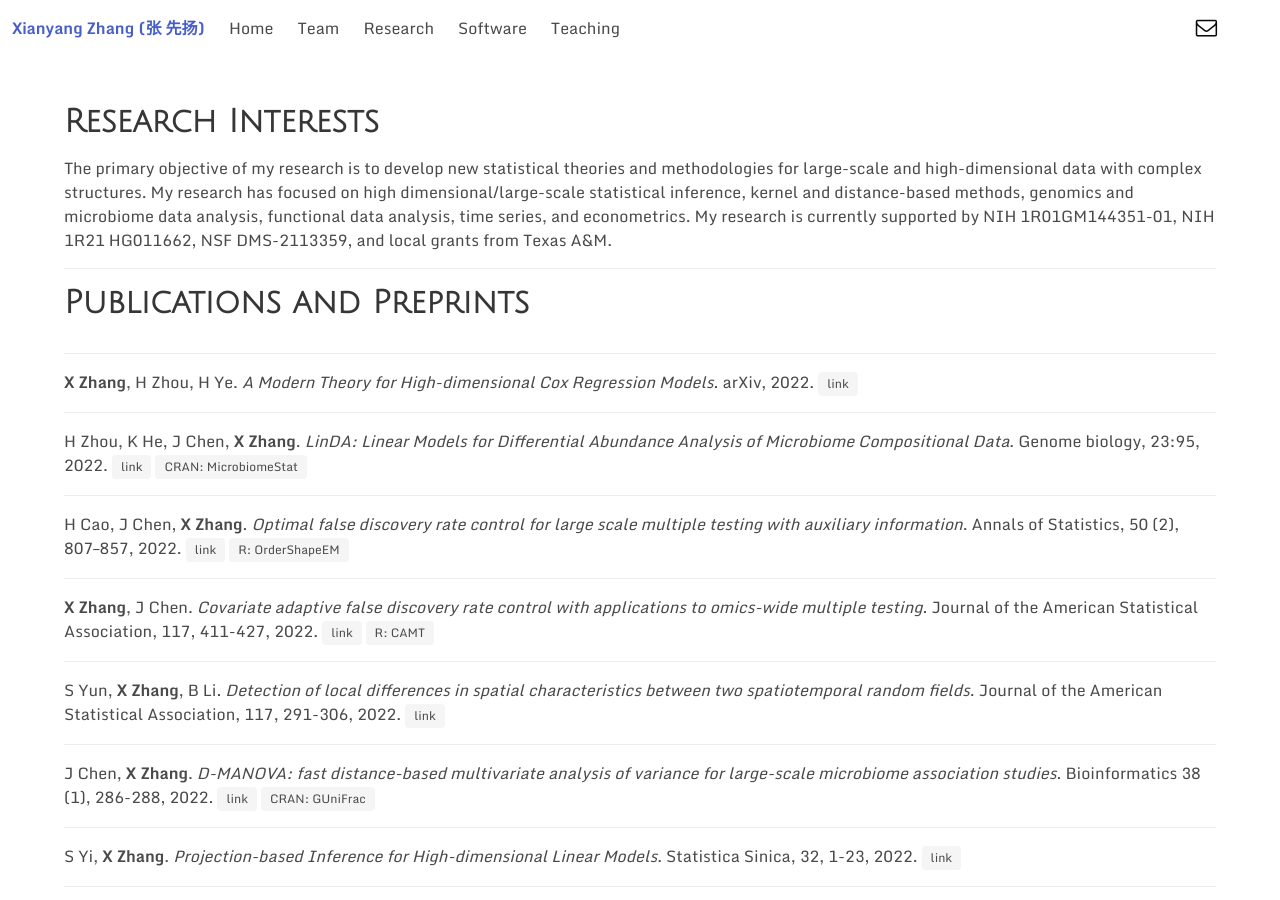
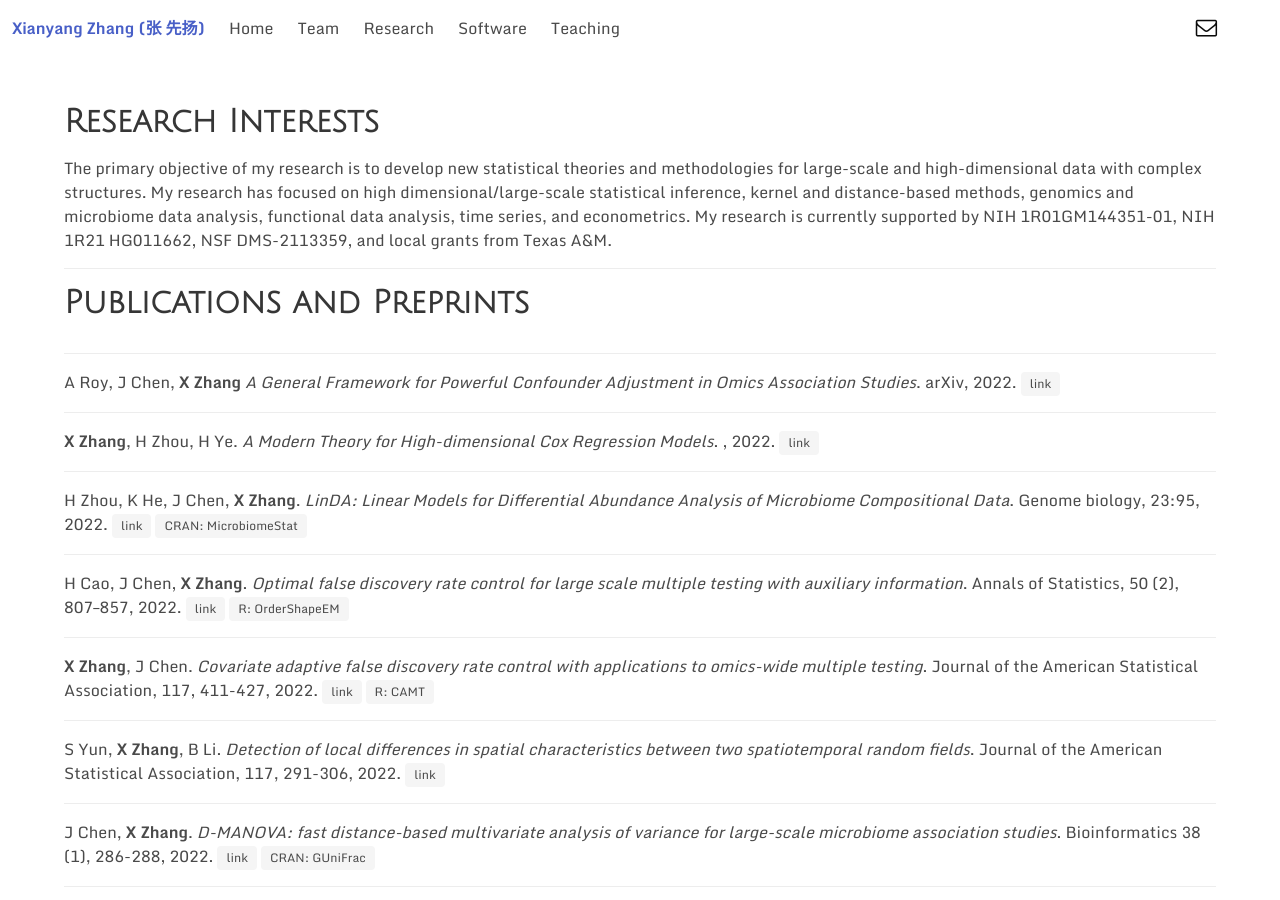
Before and after one commit to zhangxianyang11/zhangxiany-tamu.github.io, a Jekyll site: the page built from _pages/research.md, in a window 1280 px wide and 900 px high. Built offline with Jekyll 4.4.1, drawn with Linux system fonts in a browser that asks for light colours; a style sheet for code colours, icons or effects is not loaded.

Commit message:
Update research.md

```diff
--- a/_pages/research.md
+++ b/_pages/research.md
@@ -24,14 +24,26 @@ permalink: /research
         </div>
       </div>
     </article>
+     <article class="media">
+      <div class="media-content">
+        <div class="content">
+          <p>
+          A Roy, J Chen, <b>X Zhang</b>
+          <em>A General Framework for Powerful Confounder Adjustment in Omics Association Studies</em>.
+          arXiv,
+          2022.
+          <a class="tag" href="https://arxiv.org/abs/2204.01161">link</a>
+          </p>
+        </div>
+      </div>
+    </article>
     <article class="media">
       <div class="media-content">
         <div class="content">
           <p>
           <b>X Zhang</b>, H Zhou, H Ye.
           <em>A Modern Theory for High-dimensional Cox Regression Models</em>.
-          arXiv,
-          2022.
+          , 2022.
           <a class="tag" href="https://arxiv.org/abs/2204.01161">link</a>
           </p>
         </div>
```
